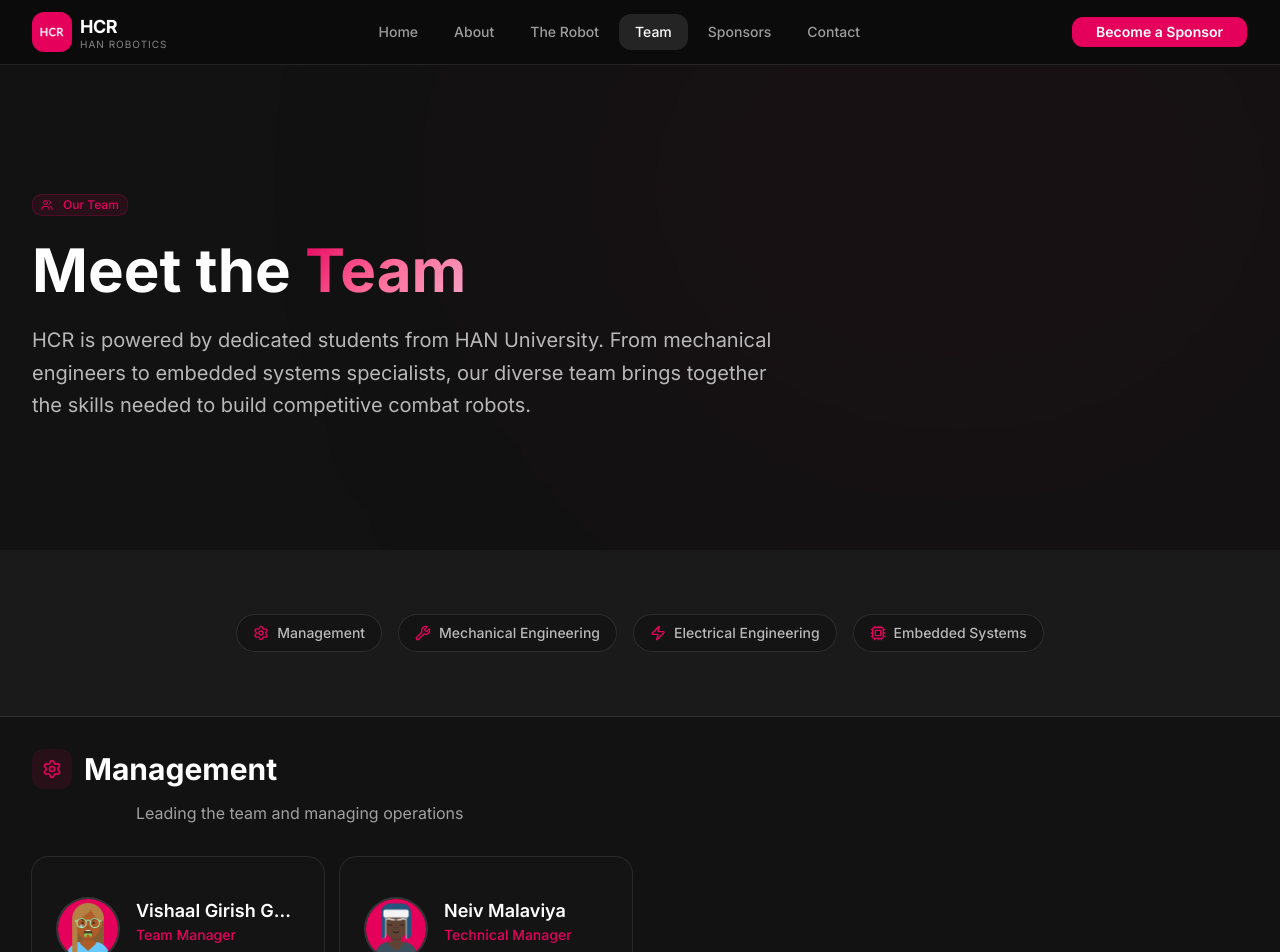
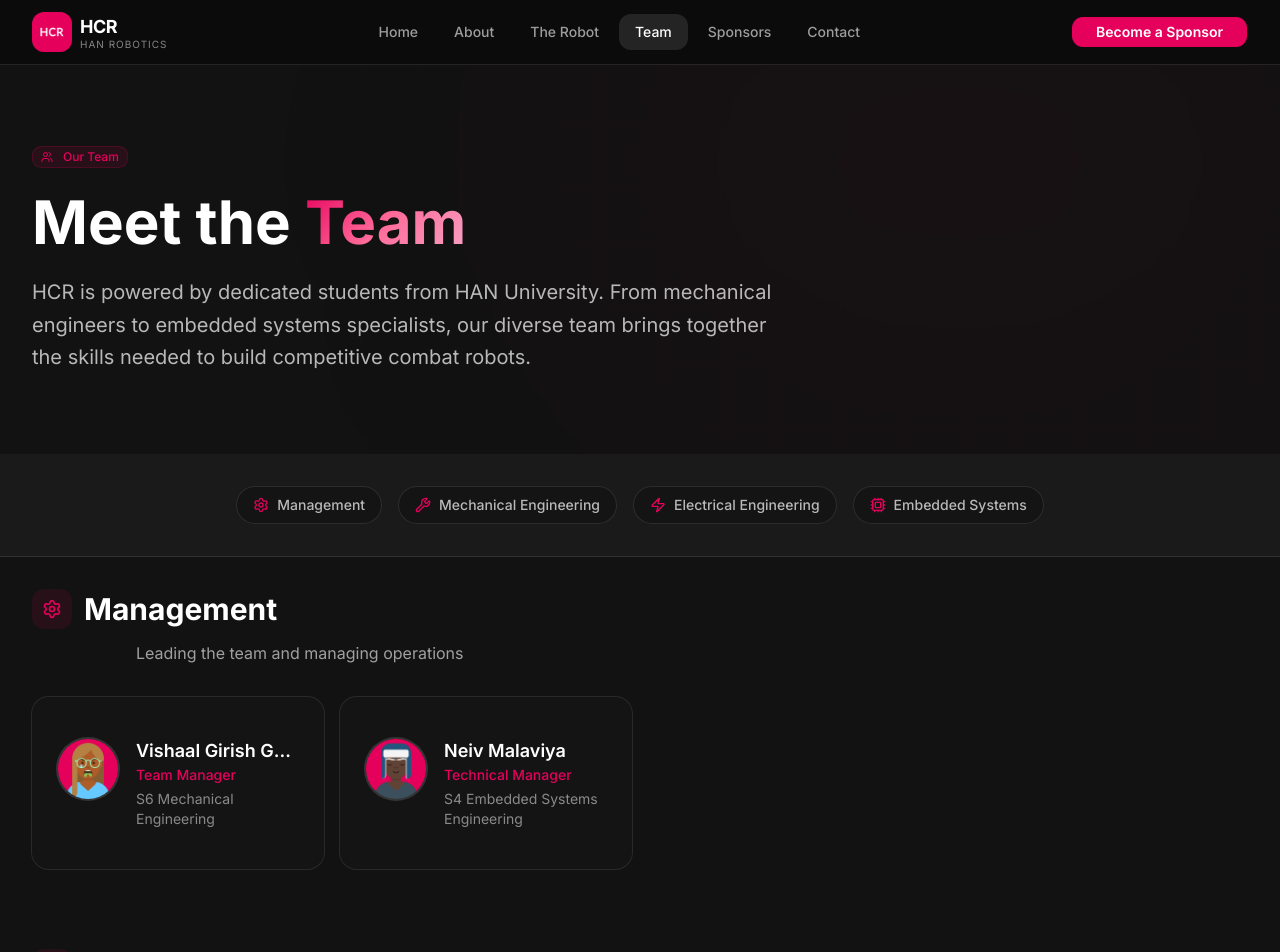
Before and after one commit to HAN-Competitive-Robotics/website, a Next.js app: page /team in a window 1280 px wide. Shown: the top 952 px of the page. Built offline with nearby package versions, Linux system fonts and the light colour scheme.

Commit message:
Reduce vertical spacing on team page

```diff
--- a/app/team/page.tsx
+++ b/app/team/page.tsx
@@ -212,7 +212,7 @@ function TeamSection({
       whileInView={{ opacity: 1, y: 0 }}
       viewport={{ once: true }}
       transition={{ duration: 0.6 }}
-      className="py-16 first:pt-0"
+      className="py-10 first:pt-0"
       id={section.id}
     >
       <div className="mb-8">
@@ -244,7 +244,7 @@ export default function TeamPage() {
   return (
     <div className="min-h-screen bg-[#121212]">
       {/* Hero Section */}
-      <section className="relative py-24 lg:py-32 overflow-hidden">
+      <section className="relative py-16 lg:py-20 overflow-hidden">
         <div className="absolute inset-0 bg-grid-pattern opacity-30" />
         <div className="absolute top-0 right-0 w-1/2 h-1/2 bg-[#E5005B]/10 rounded-full blur-[200px]" />
 
@@ -283,7 +283,7 @@ export default function TeamPage() {
       </section>
 
       {/* Team Structure Overview */}
-      <section className="py-16 bg-[#1A1A1A] border-b border-white/10">
+      <section className="py-8 bg-[#1A1A1A] border-b border-white/10">
         <div className="container mx-auto px-4 sm:px-6 lg:px-8">
           <motion.div
             initial={{ opacity: 0, y: 20 }}
```
